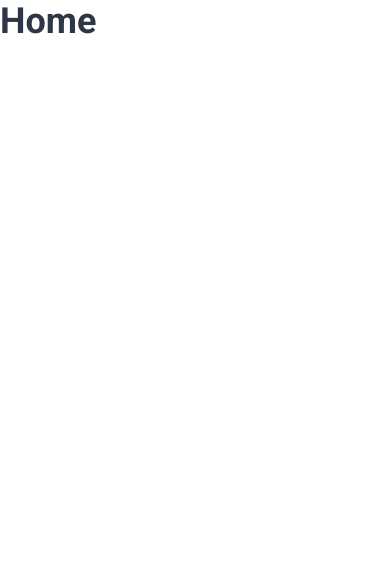
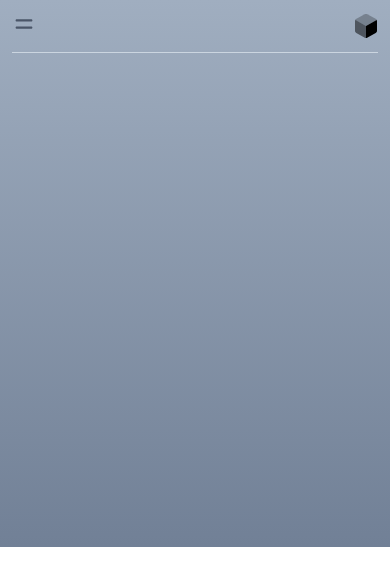
Before and after one commit to MarcosWillianR/teste-frontend2, a React (Create React App) app: page / in a window 390 px wide. Shown: the top 586 px of the page. Built offline with nearby package versions, Linux system fonts and the light colour scheme.

Commit message:
mobile header done

```diff
--- /dev/null
+++ b/src/components/Header/index.tsx
@@ -0,0 +1,89 @@
+import React, { useState } from 'react';
+
+import logo from '../../assets/icons/Logo.svg';
+import menuMobileIcon from '../../assets/icons/Menu.svg';
+
+import {
+  Container,
+  DesktopHeaderContent,
+  MobileHeaderContent,
+  HeaderContent,
+} from './styles';
+
+const Header: React.FC = () => {
+  const [mobileNavigationActive, setMobileNavigationActive] = useState(false);
+
+  return (
+    <Container>
+      <HeaderContent>
+        <DesktopHeaderContent>
+          <nav>
+            <ul>
+              <img src={logo} alt="Viaje pelo mundo inteiro" />
+
+              <li>
+                <a href="https://www.codewars.com/">Explore</a>
+              </li>
+
+              <li>
+                <a href="https://www.codewars.com/">Sobre nós</a>
+              </li>
+
+              <li>
+                <a href="https://www.codewars.com/">Seguros</a>
+              </li>
+
+              <li>
+                <a href="https://www.codewars.com/">Hotéis</a>
+              </li>
+            </ul>
+          </nav>
+
+          <div>
+            <button type="button">Viagens</button>
+            <button type="button">Login</button>
+          </div>
+        </DesktopHeaderContent>
+
+        <MobileHeaderContent navigationActive={mobileNavigationActive}>
+          <button
+            type="button"
+            onClick={() => setMobileNavigationActive(state => !state)}
+          >
+            <img src={menuMobileIcon} alt="Abrir Menu" />
+          </button>
+
+          <img src={logo} alt="Viaje pelo mundo inteiro" />
+
+          <div>
+            <nav>
+              <ul>
+                <li>
+                  <a href="https://www.codewars.com/">Explore</a>
+                </li>
+
+                <li>
+                  <a href="https://www.codewars.com/">Sobre nós</a>
+                </li>
+
+                <li>
+                  <a href="https://www.codewars.com/">Seguros</a>
+                </li>
+
+                <li>
+                  <a href="https://www.codewars.com/">Hotéis</a>
+                </li>
+              </ul>
+
+              <button type="button">Viagens</button>
+
+              <button type="button">Login</button>
+            </nav>
+          </div>
+        </MobileHeaderContent>
+      </HeaderContent>
+    </Container>
+  );
+};
+
+export default Header;
--- /dev/null
+++ b/src/components/Header/styles.ts
@@ -0,0 +1,81 @@
+import styled from 'styled-components';
+import { container } from '../../styles/mixins';
+import {
+  BORDER_COLOR,
+  MAIN_COLOR_DARK,
+  LABEL_COLOR,
+} from '../../styles/variables';
+
+interface MobileHeaderContentProps {
+  navigationActive: boolean;
+}
+
+export const Container = styled.header`
+  ${container};
+  height: 60px;
+`;
+
+export const HeaderContent = styled.div`
+  display: flex;
+  align-items: center;
+  border-bottom: 1px solid ${BORDER_COLOR};
+`;
+
+export const DesktopHeaderContent = styled.div`
+  display: flex;
+
+  @media screen and (max-width: 760px) {
+    display: none;
+  }
+`;
+
+export const MobileHeaderContent = styled.div<MobileHeaderContentProps>`
+  width: 100%;
+  display: none;
+  justify-content: space-between;
+  position: relative;
+
+  @media screen and (max-width: 760px) {
+    display: flex;
+  }
+
+  > button {
+    background: none;
+    padding: 12px 12px 12px 0;
+  }
+
+  div {
+    width: 100%;
+    background: #fff;
+    display: ${props => (props.navigationActive ? 'flex' : 'none')};
+    padding: 12px;
+    justify-content: center;
+    position: absolute;
+    top: 50px;
+
+    button {
+      display: block;
+      margin-top: 22px;
+    }
+
+    a {
+      display: block;
+      text-decoration: none;
+      margin-bottom: 22px;
+    }
+
+    button,
+    a {
+      background: 0;
+      width: 100%;
+      padding: 12px 16px;
+      text-align: left;
+      color: ${MAIN_COLOR_DARK};
+      transition: color 0.5s linear;
+
+      &:hover {
+        color: ${LABEL_COLOR};
+      }
+    }
+  }
+`;
--- a/src/pages/Home/index.tsx
+++ b/src/pages/Home/index.tsx
@@ -1,11 +1,15 @@
 import React from 'react';
 
-import { Container } from './styles';
+import Header from '../../components/Header';
+
+import { Container, GradientContainer } from './styles';
 
 const Home: React.FC = () => {
   return (
     <Container>
-      <h1>Home</h1>
+      <GradientContainer>
+        <Header />
+      </GradientContainer>
     </Container>
   );
 };
--- a/src/pages/Home/styles.ts
+++ b/src/pages/Home/styles.ts
@@ -1,3 +1,17 @@
 import styled from 'styled-components';
+import { GRADIENT_BACKGROUND } from '../../styles/variables';
 
 export const Container = styled.div``;
+
+export const GradientContainer = styled.div`
+  ${GRADIENT_BACKGROUND};
+
+  @media screen and (max-width: 760px) {
+    background: linear-gradient(180deg, #a0aec0 0%, #718096 100%);
+  }
+
+  width: 100%;
+  /* height: 100%; */
+  /* max-height: 547px; */
+  height: 547px;
+`;
```
